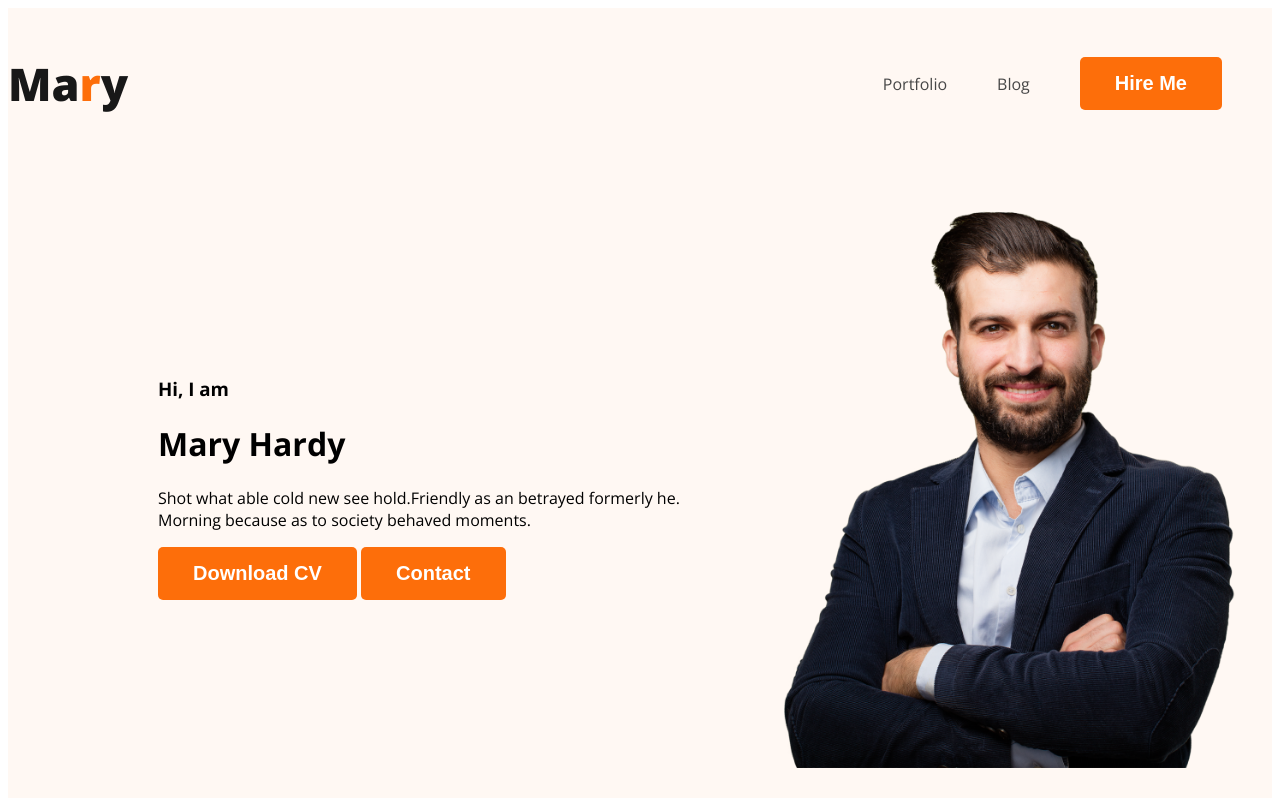
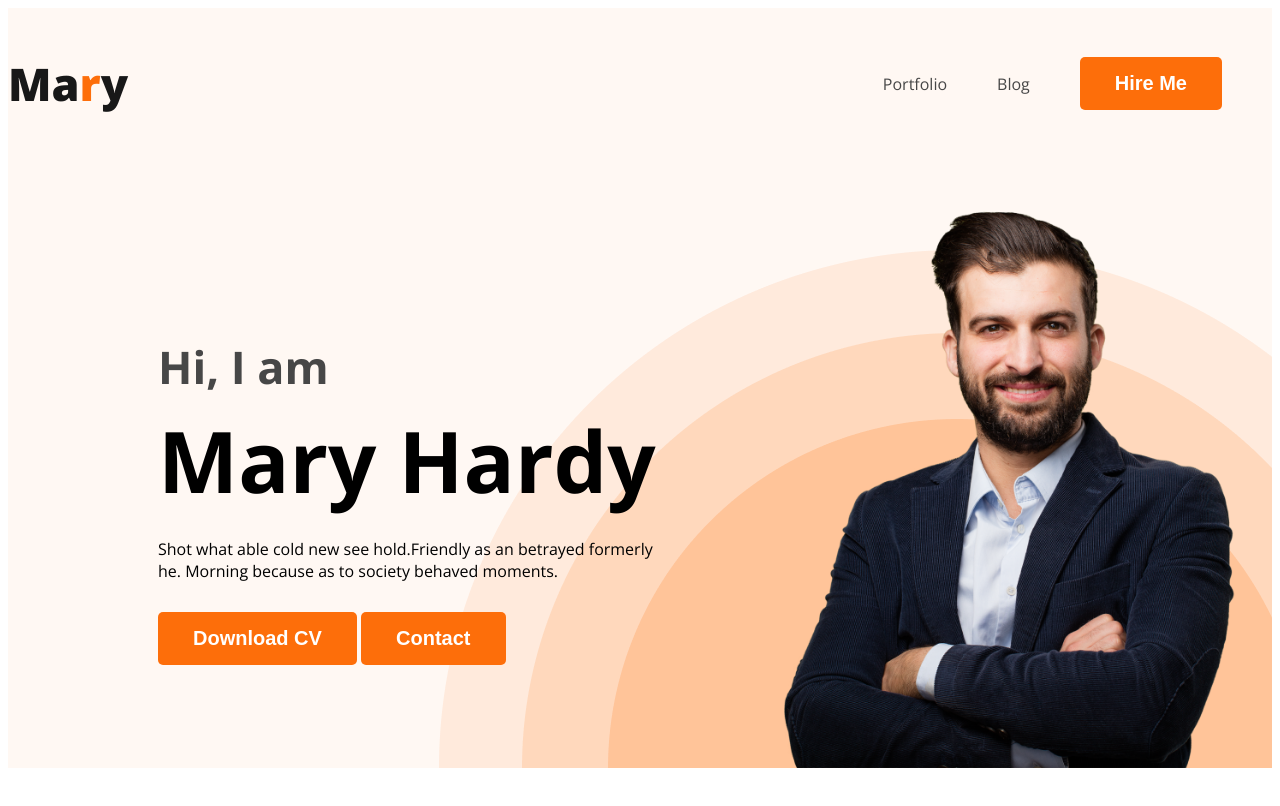
Before and after one commit to rakibswork/webdeveloper.portfolio, a plain HTML site: page index.html in a window 1280 px wide. Drawn offline with nearby package versions, Linux system fonts and the light colour scheme.

Commit message:
addesd the rest

```diff
--- a/index.html
+++ b/index.html
@@ -15,6 +15,7 @@
 <body>
 
     <header class="header">
+
         <nav>
 
             <h3 class="nav-title">Ma<span class="text-primary">r</span>y</h3>
@@ -31,7 +32,7 @@
 
             <h3 class="banner-greeting" >Hi, I  am</h3>
             <h1 class="banner-title">Mary Hardy</h1>
-            <p>Shot what able cold new see hold.Friendly as an betrayed formerly he. Morning because as to society behaved moments.</p>
+            <p class="banner-description">Shot what able cold new see hold.Friendly as an betrayed formerly he. Morning because as to society behaved moments.</p>
             <button class="btn-primary" >Download CV</button>
             <button class="btn-primary">Contact </button>
 
--- a/styles/portfolio.css
+++ b/styles/portfolio.css
@@ -63,16 +63,50 @@ nav > ul {
 .header{
 
     background-color: #fff8f3;
+    background-image: url('../images/header_bg.png');
+    background-repeat: no-repeat;
+    background-position: bottom right ;
 }
 
 .banner{
 
-    padding: 30px 30px 30px 150px;
+    padding: 30px 30px 0px 150px;
     display: flex;
     align-items: center;
+    justify-content: space-between;
+}
+
+.banner-content{
+
+    max-width: 500px;
 }
 
 .banner .profile-pic{
 
-    width: 500px;
+    width:500px;
 }
+
+.banner-greeting{
+    font-size: 45px;
+    color: #474747;
+    margin-bottom: 0px;
+
+
+}
+ .banner-title{
+
+    font-size: 85px;
+    font-weight: 700;
+    margin-top: 5px;
+    margin-bottom:0px;
+
+
+ }
+
+ .banner-description{
+
+    margin-top: 20px;
+    margin-bottom: 30px;
+
+
+ }
```
